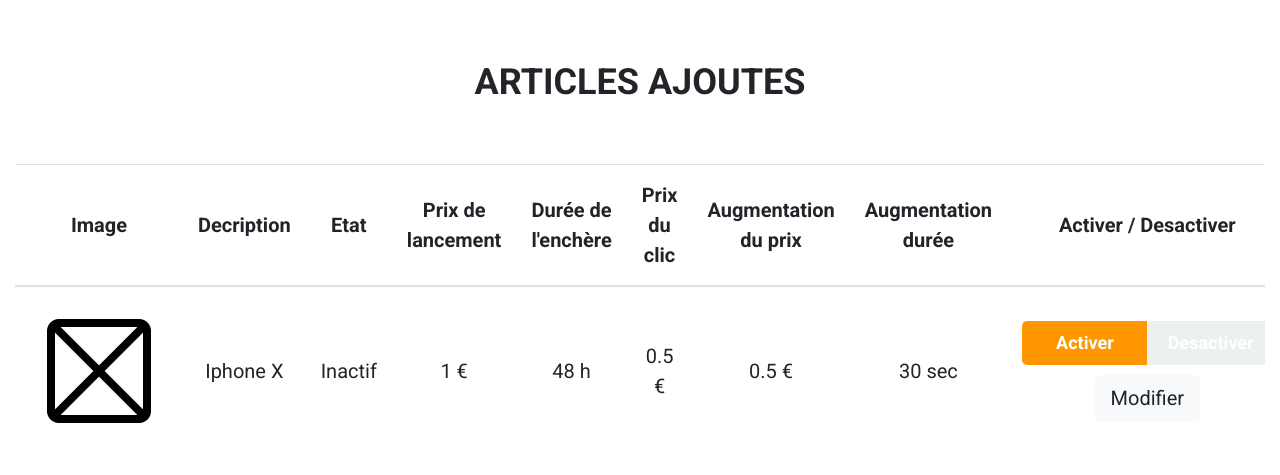
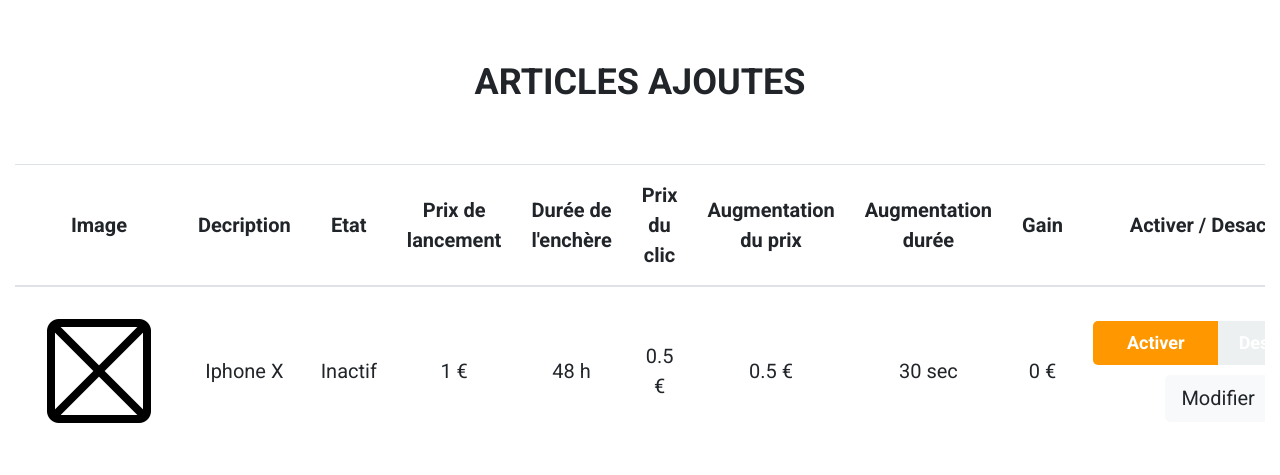
Before and after one commit to nmd974/app-enchere-cts, a PHP site: page /ajoutEnchere.php in a window 1280 px wide. Shown: the part 1134-1609 px from the top of the page. Run offline with PHP 8.4, Linux system fonts and the light colour scheme.

Commit message:
ajout du calcul de gain

```diff
--- a/src/includes/listeEnchere.php
+++ b/src/includes/listeEnchere.php
@@ -6,8 +6,10 @@
             if($items['id'] == $id){
                 $items['prix_lancement'] = $items['prix_lancement'] + $items['augmentation_prix'];
                 $items['date_fin'] = $items['date_fin'] + $items['augmentation_duree'];
+                $items['gain'] = $items['gain'] + $items['prix_clic'];
                 $_SESSION['DUMMY_ARRAY'][$key]['prix_lancement'] =  $items['prix_lancement'];
                 $_SESSION['DUMMY_ARRAY'][$key]['date_fin'] =  $items['date_fin'];
+                $_SESSION['DUMMY_ARRAY'][$key]['gain'] =  $items['gain'];
             }
         }
     }
--- a/src/includes/listeEnchereManager.php
+++ b/src/includes/listeEnchereManager.php
@@ -37,6 +37,7 @@ if(isset($_POST['submit_desactiver'])){
                     <th class="align-middle text-center" scope="col">Prix du clic</th>
                     <th class="align-middle text-center" scope="col">Augmentation du prix</th>
                     <th class="align-middle text-center" scope="col">Augmentation durée</th>
+                    <th class="align-middle text-center" scope="col">Gain</th>
                     <th class="align-middle text-center" scope="col">Activer / Desactiver</th>
                 </tr>
             </thead>
@@ -56,6 +57,7 @@ if(isset($_POST['submit_desactiver'])){
                     <td class="align-middle text-center"><?= $items['prix_clic'] ?> €</td>
                     <td class="align-middle text-center"><?= $items['augmentation_prix'] ?> €</td>
                     <td class="align-middle text-center"><?= $items['augmentation_duree'] ?> sec</td>
+                    <td class="align-middle text-center"><?= $items['gain'] ?> €</td>
                     <td class="align-middle text-center">
                         <form method="POST" enctype="multipart/form-data" action="#<?= $items['id']?> ">
                             <input name="indice" value="<?= $items['id'] ?>" style="display: none;">
```
